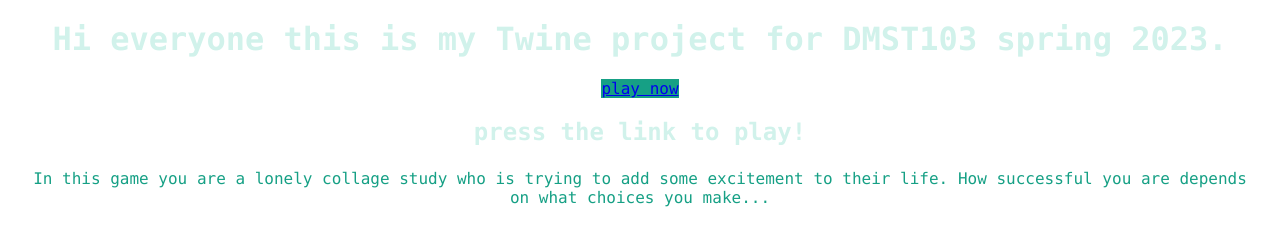
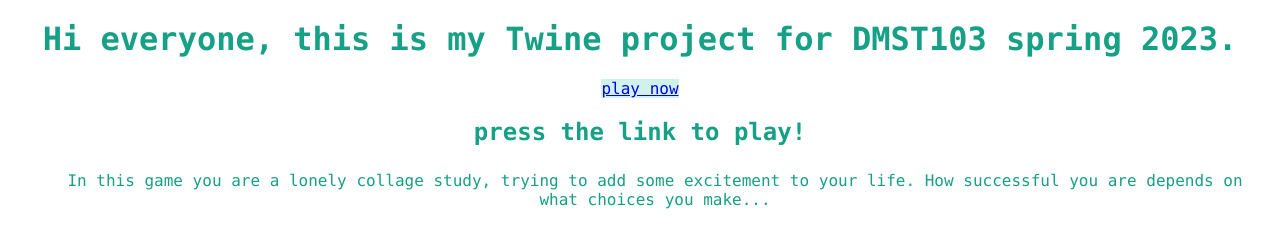
Before and after one commit to fagaye/dmst_twine, a plain HTML site: page index.html in a window 1280 px wide. Drawn offline with Linux system fonts and the light colour scheme.

Commit message:
Update index.html

```diff
--- a/index.html
+++ b/index.html
@@ -4,7 +4,7 @@
  	<style>
       body {
       	background-color: white;
-      	color: #D1F2EB;
+      	color: #16a085;
       	font-size: 16px;
       	font-family: "Lucida Console", "Courier New", Georgia;
       	margin: 20px;
@@ -13,22 +13,24 @@
 
       	p{
       		font-style: bold;
-      		padding-top: 3px;
+      		padding-top: 5px;
+      		margin-left: 30px;
       		color: #16a085;
+      		font-family: monaco, arial, verdana;
       	}
 
       	a {
-      		background-color: #16a085;
+      		background-color: #D1F2EB;
       	}
 
  	</style>
  </head>
 
  <body>
-   <h1>Hi everyone this is my Twine project for DMST103 spring 2023.</h1>
+   <h1>Hi everyone, this is my Twine project for DMST103 spring 2023.</h1>
     <a href="https://www.highsnobiety.com/p/rihanna-social-media-savage/">play now</a>
    <h2> press the link to play! </h2>
-   <p> In this game you are a lonely collage study who is trying to add some excitement to their life. How successful you are depends on what choices you make...</p>
+   <p> In this game you are a lonely collage study, trying to add some excitement to your life. How successful you are depends on what choices you make...</p>
 
  </body>
 
```
